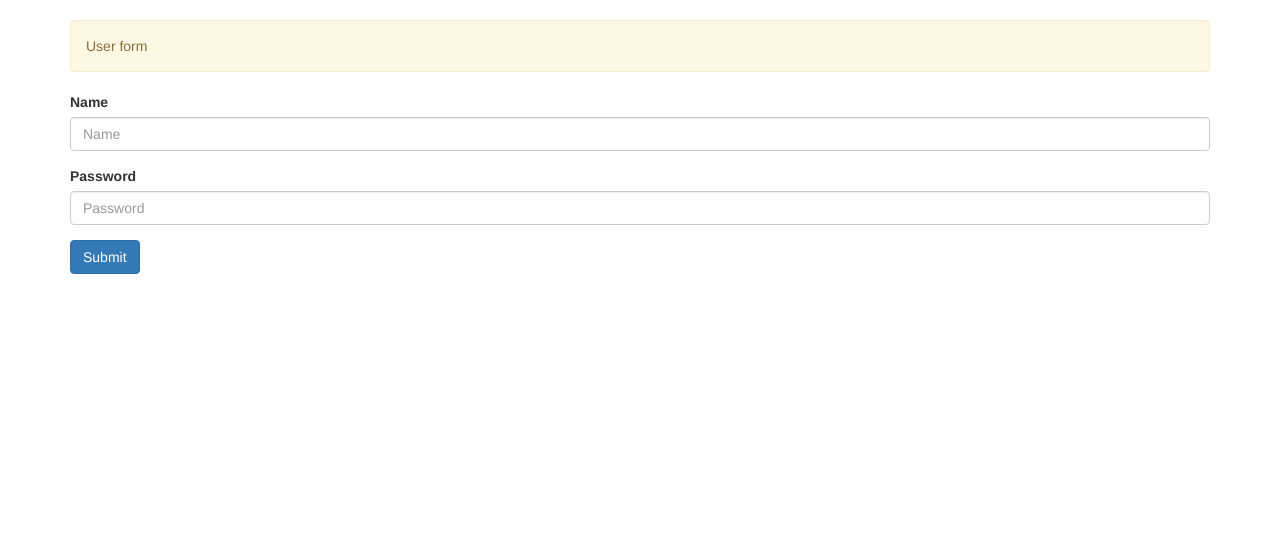
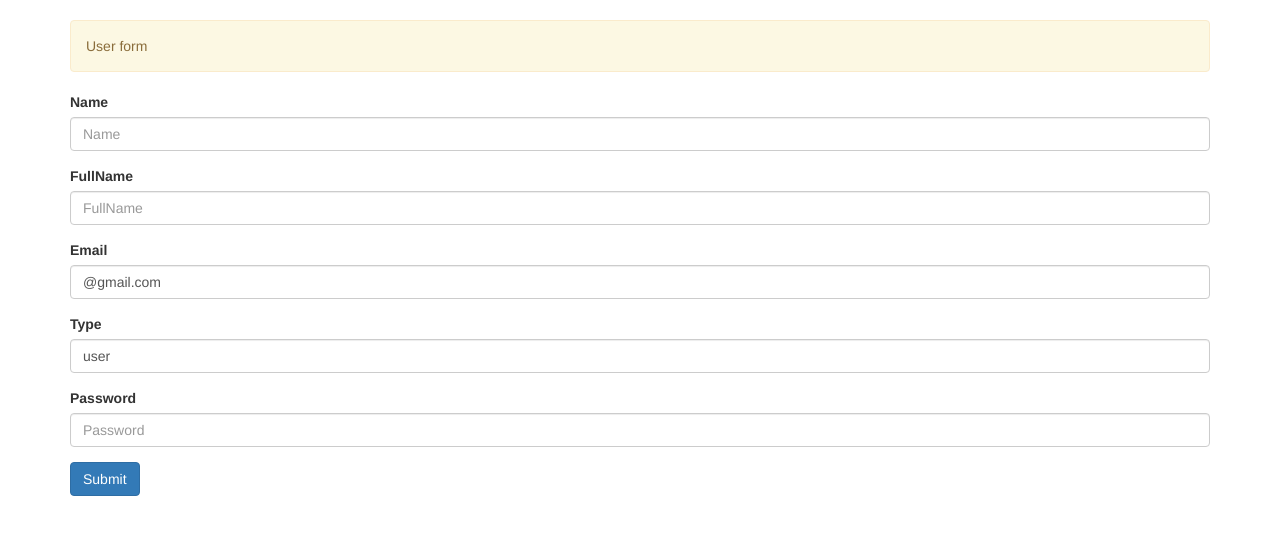
Before and after one commit to VolLove/nhom-A-web-security, a PHP site: page /web-security/form_user.php in a window 1280 px wide. Shown: the part 72-607 px from the top of the page. Run offline with PHP 8.4, Linux system fonts and the light colour scheme.

Commit message:
complete

```diff
--- a/form_user.php
+++ b/form_user.php
@@ -45,10 +45,22 @@ if (!empty($_POST['submit'])) {
                         <input class="form-control" name="name" placeholder="Name" value='<?php if (!empty($user[0]['name'])) echo $user[0]['name'] ?>'>
                     </div>
                     <div class="form-group">
+                        <label for="fullname">FullName</label>
+                        <input class="form-control" name="fullname" placeholder="FullName" value='<?php if (!empty($user[0]['fullname'])) echo $user[0]['fullname'] ?>'>
+                    </div>
+                    <div class="form-group">
+                        <label for="email">Email</label>
+                        <input class="form-control" name="email" placeholder="Email" value='<?php if (!empty($user[0]['email'])) echo $user[0]['email']; else echo "@gmail.com"; ?>'>
+                    </div>
+                    <div class="form-group">
+                        <label for="type">Type</label>
+                        <input class="form-control" name="type" placeholder="Type" value='<?php if (!empty($user[0]['type'])) echo $user[0]['type']; else echo "user"; ?>'>
+                    </div>
+                    <div class="form-group">
                         <label for="password">Password</label>
                         <input type="password" name="password" class="form-control" placeholder="Password">
                     </div>
-
+                    <input type="hidden" name="version" value="0">
                     <button type="submit" name="submit" value="submit" class="btn btn-primary">Submit</button>
                 </form>
             <?php } else { ?>
--- a/logout.php
+++ b/logout.php
@@ -1,5 +1,6 @@
 <?php
 session_start();
 session_destroy();
+session_unset();
 header('location: login.php');
 ?>
--- a/models/UserModel.php
+++ b/models/UserModel.php
@@ -51,6 +51,8 @@ class UserModel extends BaseModel {
     public function updateUser($input) {
         $sql = 'UPDATE users SET
                  name = "' . mysqli_real_escape_string(self::$_connection, $input['name']) .'",
+                 fullname = "' . mysqli_real_escape_string(self::$_connection, $input['fullname']) .'",
+                 email = "' . mysqli_real_escape_string(self::$_connection, $input['email']) .'",
                  password="'. md5($input['password']) .'"
                 WHERE id = ' . $input['id'];
 
--- a/views/header.php
+++ b/views/header.php
@@ -45,7 +45,11 @@ if(!empty($_GET['keyword'])) {
                         <ul class="dropdown-menu">
                             <li><a href="view_user.php?id=<?php echo $id ?>">Profile</a></li>
                             <li role="separator" class="divider"></li>
+                            <?php
+                            if (empty($_SESSION['id'])) {
+                            ?>
                             <li><a href="login.php">Login</a></li>
+                            <?php } ?>
                             <li><a href="logout.php">Logout</a></li>
                         </ul>
                     </li>
```
Also changed, not shown: delete_user.php (+14 -3 lines), list_users.php (+6 -1 lines).
